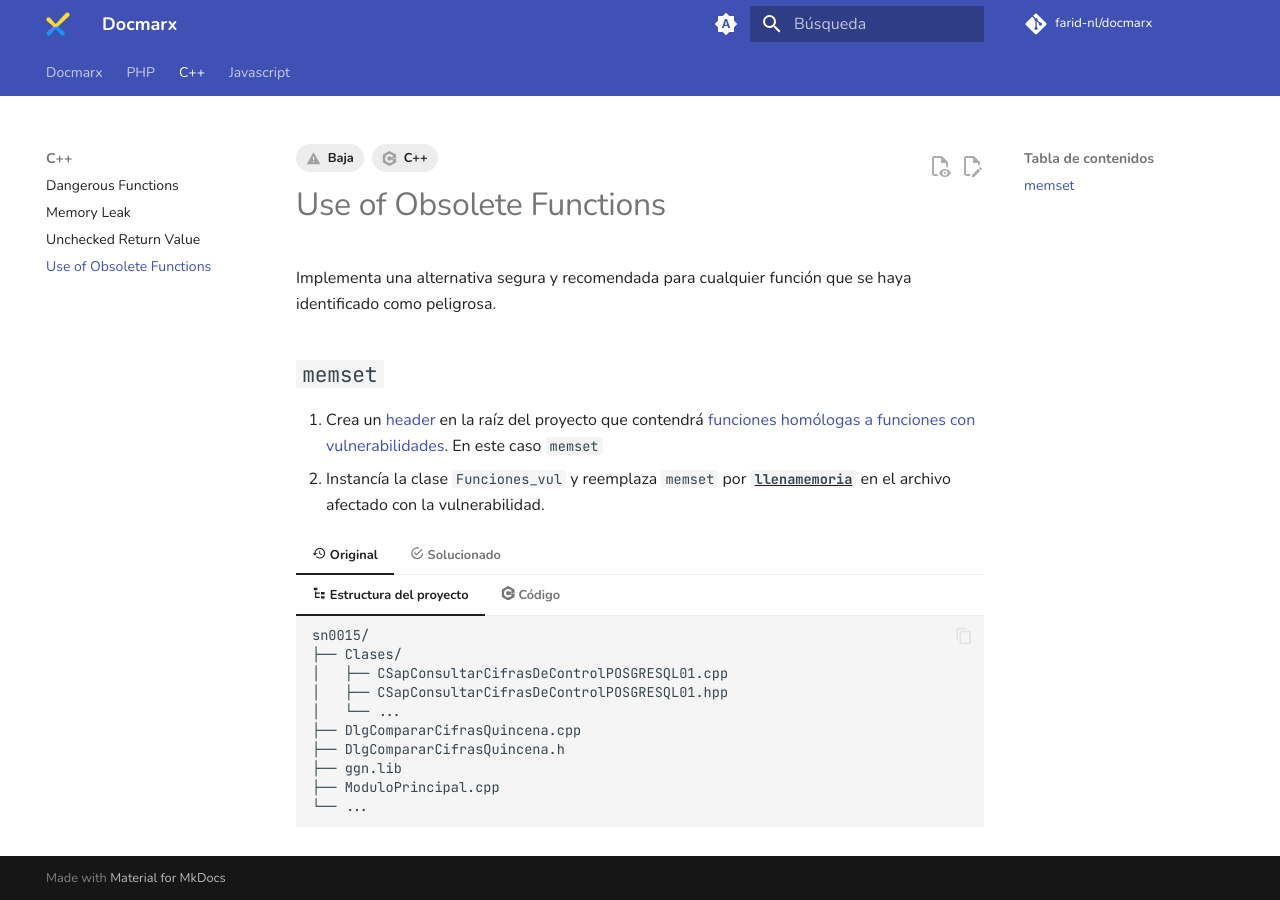
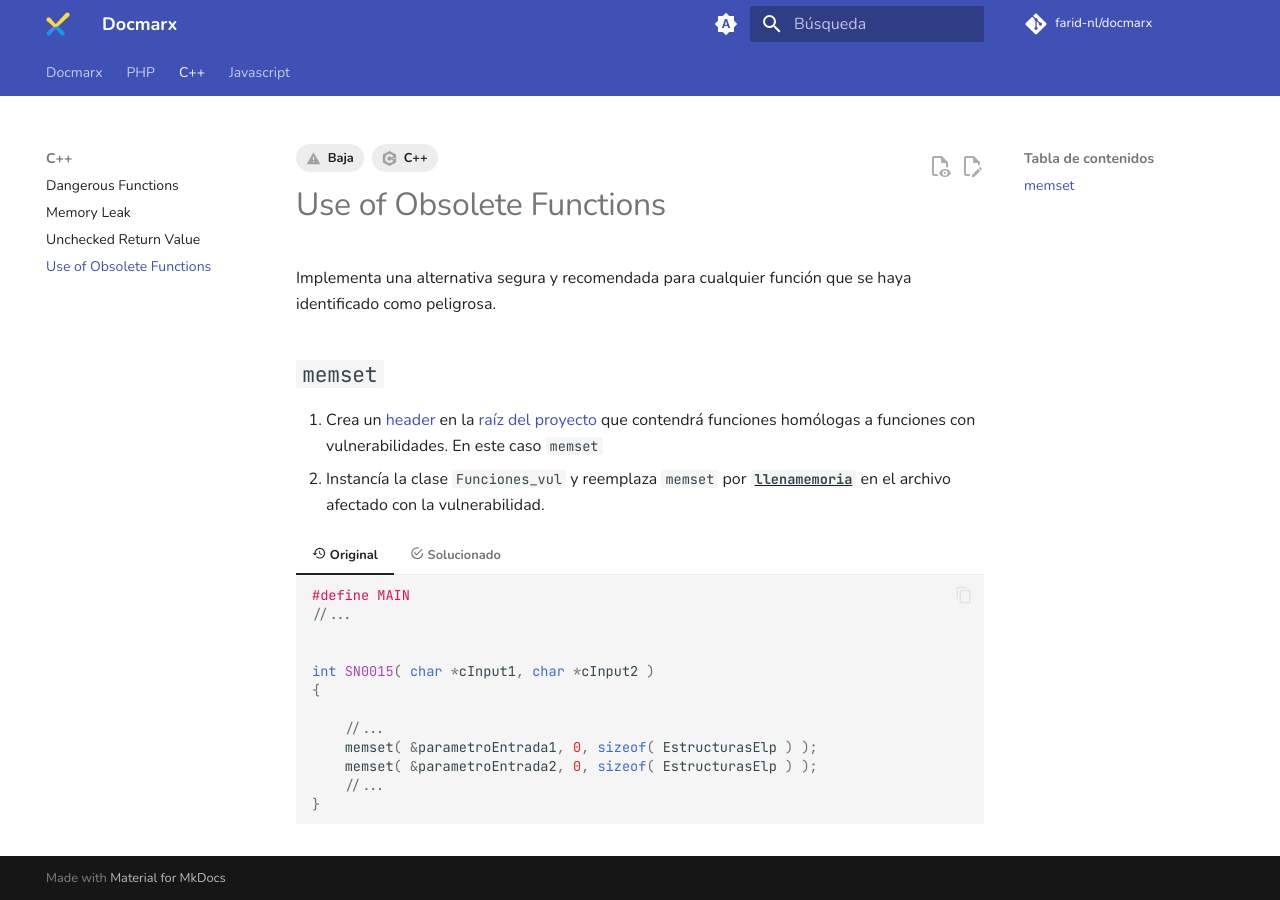
Before and after one commit to Farid-NL/docmarx, an MkDocs documentation site: the page built from docs/cpp/use-of-obsolete-functions.md, in a window 1280 px wide. Built offline with MkDocs 1.6.1 and Material for MkDocs 9.7.7, drawn with Linux system fonts in a browser that asks for light colours; comment, search, counter and statistics services are not loaded.

Commit message:
style: Reduce explicación para el header 'Funciones_vul.h'

````diff
--- a/docs/cpp/use-of-obsolete-functions.md
+++ b/docs/cpp/use-of-obsolete-functions.md
@@ -8,76 +8,43 @@ Implementa una alternativa segura y recomendada para cualquier función que se h
 
 ## `memset`
 
-1. Crea un [header](../assets/code/Funciones_vul.h){:download="Funciones_vul.h" title="Descargar header"} en la raíz del
-   proyecto que contendrá [funciones homólogas a funciones con vulnerabilidades]. En este caso `memset`
+1. Crea un [header](../assets/code/Funciones_vul.h){:download="Funciones_vul.h" title="Descargar header"} en la [raíz del
+   proyecto]{title="Ejemplo"} que contendrá funciones homólogas a funciones con vulnerabilidades. En este caso `memset`
 2. Instancía la clase `Funciones_vul` y reemplaza `memset` por ^^**`llenamemoria`**^^ en el archivo afectado con la
    vulnerabilidad.
 
-[funciones homólogas a funciones con vulnerabilidades]: header-de-remediaciones.md
+[raíz del proyecto]: header-de-remediaciones.md/#como-usarlo
 
 === ":material-history: Original"
 
-    === ":material-file-tree: Estructura del proyecto"
+    ```cpp
+    #define MAIN
+    //...
 
-        ```
-        sn0015/
-        ├── Clases/
-        │   ├── CSapConsultarCifrasDeControlPOSGRESQL01.cpp
-        │   ├── CSapConsultarCifrasDeControlPOSGRESQL01.hpp
-        │   └── ...
-        ├── DlgCompararCifrasQuincena.cpp
-        ├── DlgCompararCifrasQuincena.h
-        ├── ggn.lib
-        ├── ModuloPrincipal.cpp
-        └── ...
-        ```
 
-    === ":simple-cplusplus: Código"
+    int SN0015( char *cInput1, char *cInput2 )
+    {
 
-        ```cpp
-        #define MAIN
         //...
-
-        int SN0015( char *cInput1, char *cInput2 )
-        {
-            //...
-            memset( &parametroEntrada1, 0, sizeof( EstructurasElp ) );
-	        memset( &parametroEntrada2, 0, sizeof( EstructurasElp ) );
-            //...
-        }
-        ```
+        memset( &parametroEntrada1, 0, sizeof( EstructurasElp ) );
+        memset( &parametroEntrada2, 0, sizeof( EstructurasElp ) );
+        //...
+    }
+    ```
 
 === ":material-checkbox-marked-circle-outline: Solucionado"
 
-    === ":material-file-tree: Estructura del proyecto"
+    ```cpp hl_lines="3 7 9-10"
+    #define MAIN
+    //...
+    #include "Funciones_vul.h"
 
-        ```diff
-         sn0015/
-         ├── Clases/
-         │   ├── CSapConsultarCifrasDeControlPOSGRESQL01.cpp
-         │   ├── CSapConsultarCifrasDeControlPOSGRESQL01.hpp
-         │   └── ...
-         ├── DlgCompararCifrasQuincena.cpp
-         ├── DlgCompararCifrasQuincena.h
-        +├── Funciones_vul.h
-         ├── ggn.lib
-         ├── ModuloPrincipal.cpp
-         └── ...
-        ```
-
-    === ":simple-cplusplus: Código"
-
-        ```cpp hl_lines="2 7 9-10"
-        #define MAIN
-        #include "Funciones_vul.h"
+    int SN0015( char *cInput1, char *cInput2 )
+    {
+        Funciones_vul vul;
         //...
-
-        int SN0015( char *cInput1, char *cInput2 )
-        {
-            Funciones_vul vul;
-            //...
-            vul.llenamemoria( &parametroEntrada1, 0, sizeof( EstructurasElp ) );
-	        vul.llenamemoria( &parametroEntrada2, 0, sizeof( EstructurasElp ) );
-            //...
-        }
-        ```
+        vul.llenamemoria( &parametroEntrada1, 0, sizeof( EstructurasElp ) );
+        vul.llenamemoria( &parametroEntrada2, 0, sizeof( EstructurasElp ) );
+        //...
+    }
+    ```
````
Also changed, not shown: docs/cpp/dangerous-functions.md (+69 -168 lines), docs/cpp/header-de-remediaciones.md (+23 -1 lines).
